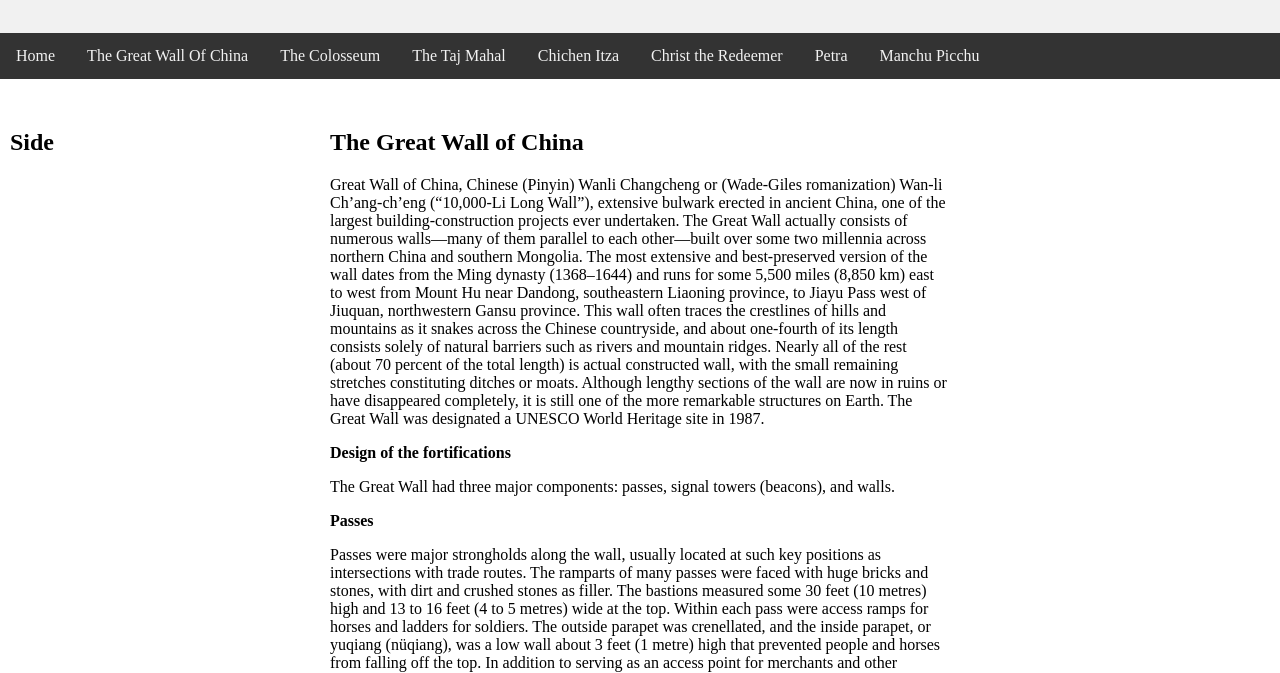
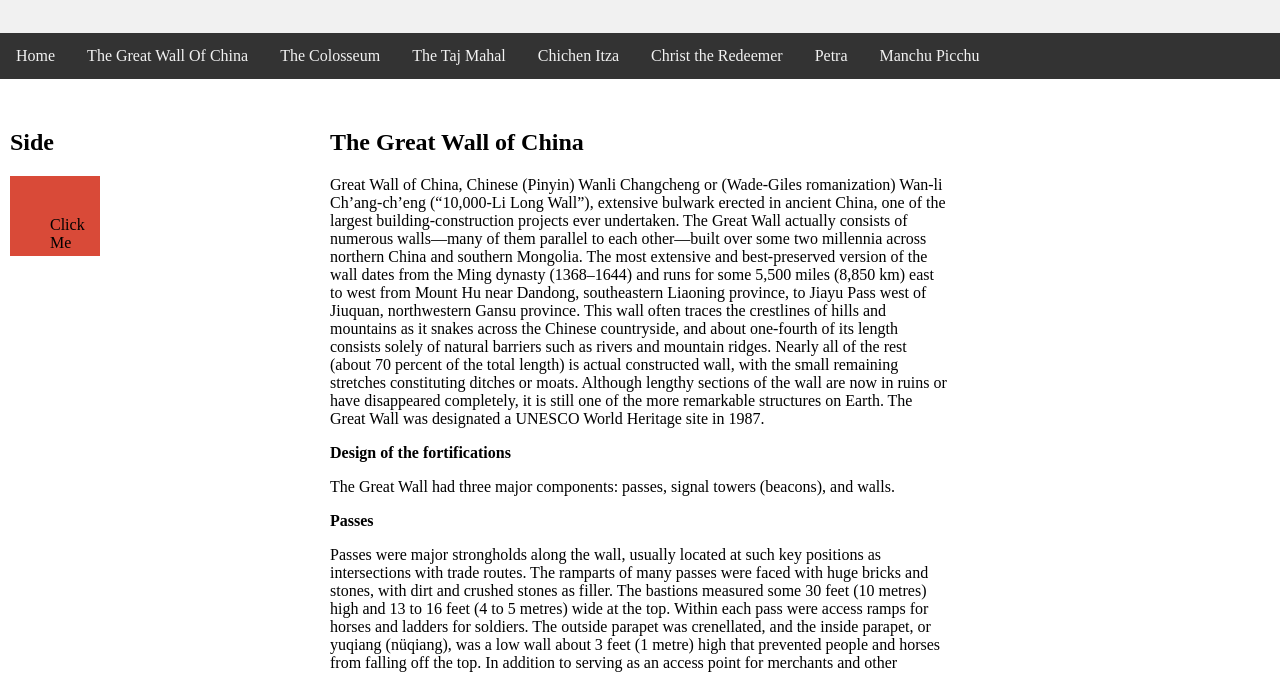
Before and after one commit to TheQuanunist/Webtest, a plain HTML site: page The Great Wall Of China.html in a window 1280 px wide. Shown: the part 121-794 px from the top of the page. Drawn offline with Linux system fonts and the light colour scheme.

Commit message:
+buttontest

```diff
--- a/The Great Wall Of China.html
+++ b/The Great Wall Of China.html
@@ -95,8 +95,28 @@ body {
 <div class="row">
   <div class="column side">
     <h2>Side</h2>
-    <script async src="https://pagead2.googlesyndication.com/pagead/js/adsbygoogle.js?client=ca-pub-5831383273425434"
-     crossorigin="anonymous"></script>
+    <html>
+      <body>
+
+      <div onmousedown="mDown(this)" onmouseup="mUp(this)"
+      style="background-color:#D94A38;width:90px;height:20px;padding:40px;">
+      Click Me</div>
+
+      <script>
+      function mDown(obj) {
+        obj.style.backgroundColor = "#1ec5e5";
+        obj.innerHTML = "Release Me";
+      }
+
+      function mUp(obj) {
+        obj.style.backgroundColor="#D94A38";
+        obj.innerHTML="Thank You";
+      }
+      </script>
+
+      </body>
+      </html>
+
     <p></p>
   </div>
 
```
